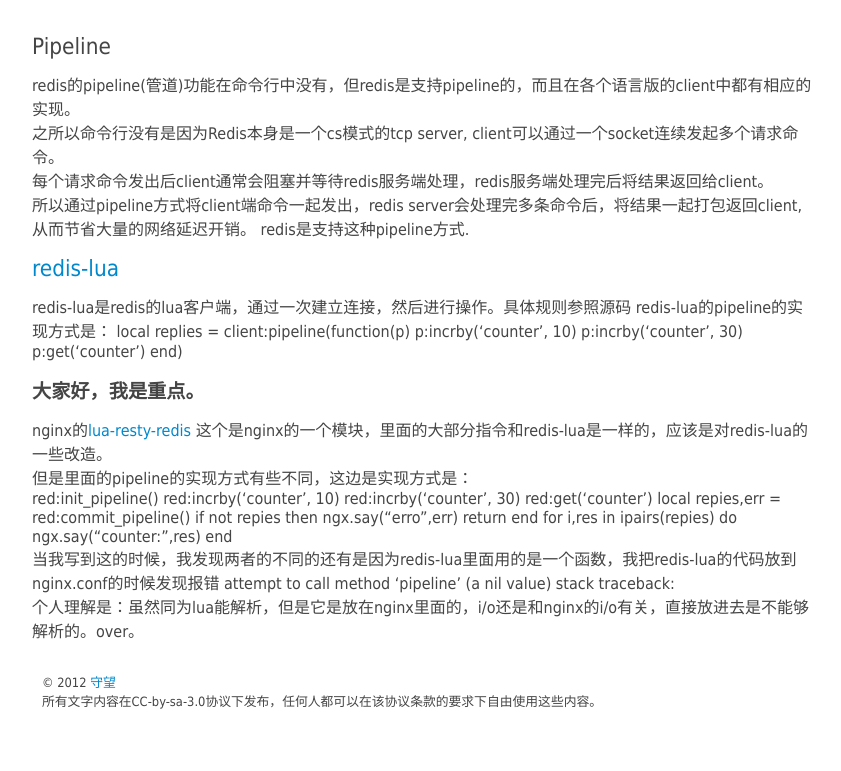
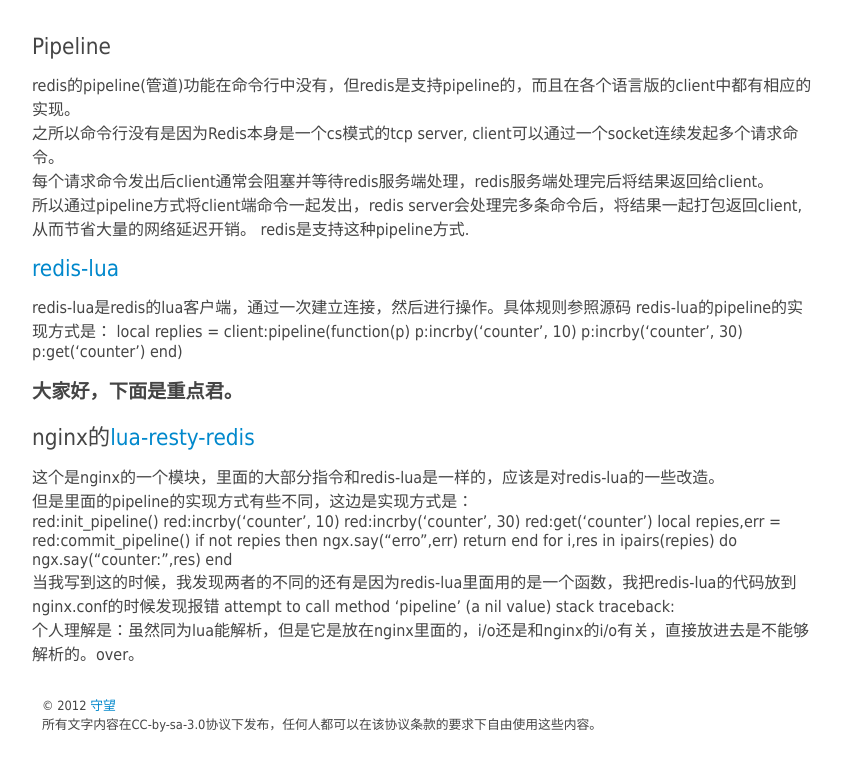
Before and after one commit to hopestar/hopestar.github.com, a Jekyll site: the page built from _posts/2012-9-25-redis-pipeline.md, in a window 1280 px wide. Shown: the top 771 px of the page, without its empty margins (218-1059 px from the left). Built offline with Jekyll 4.4.1, drawn with Linux system fonts in a browser that asks for light colours; Markdown is read by kramdown in place of the engine named in the settings.

Commit message:
Update _posts/2012-9-25-redis-pipeline.md

```diff
--- a/_posts/2012-9-25-redis-pipeline.md
+++ b/_posts/2012-9-25-redis-pipeline.md
@@ -14,8 +14,8 @@ redis-lua是redis的lua客户端，通过一次建立连接，然后进行操作
         p:incrby('counter', 30)
         p:get('counter')
         end)
-###大家好，我是重点。
-nginx的[lua-resty-redis](https://github.com/richardhahahaha/lua-resty-redis)
+###大家好，下面是重点君。
+##nginx的[lua-resty-redis](https://github.com/agentzh/lua-resty-redis)
 这个是nginx的一个模块，里面的大部分指令和redis-lua是一样的，应该是对redis-lua的一些改造。
 但是里面的pipeline的实现方式有些不同，这边是实现方式是：
         red:init_pipeline()
```
